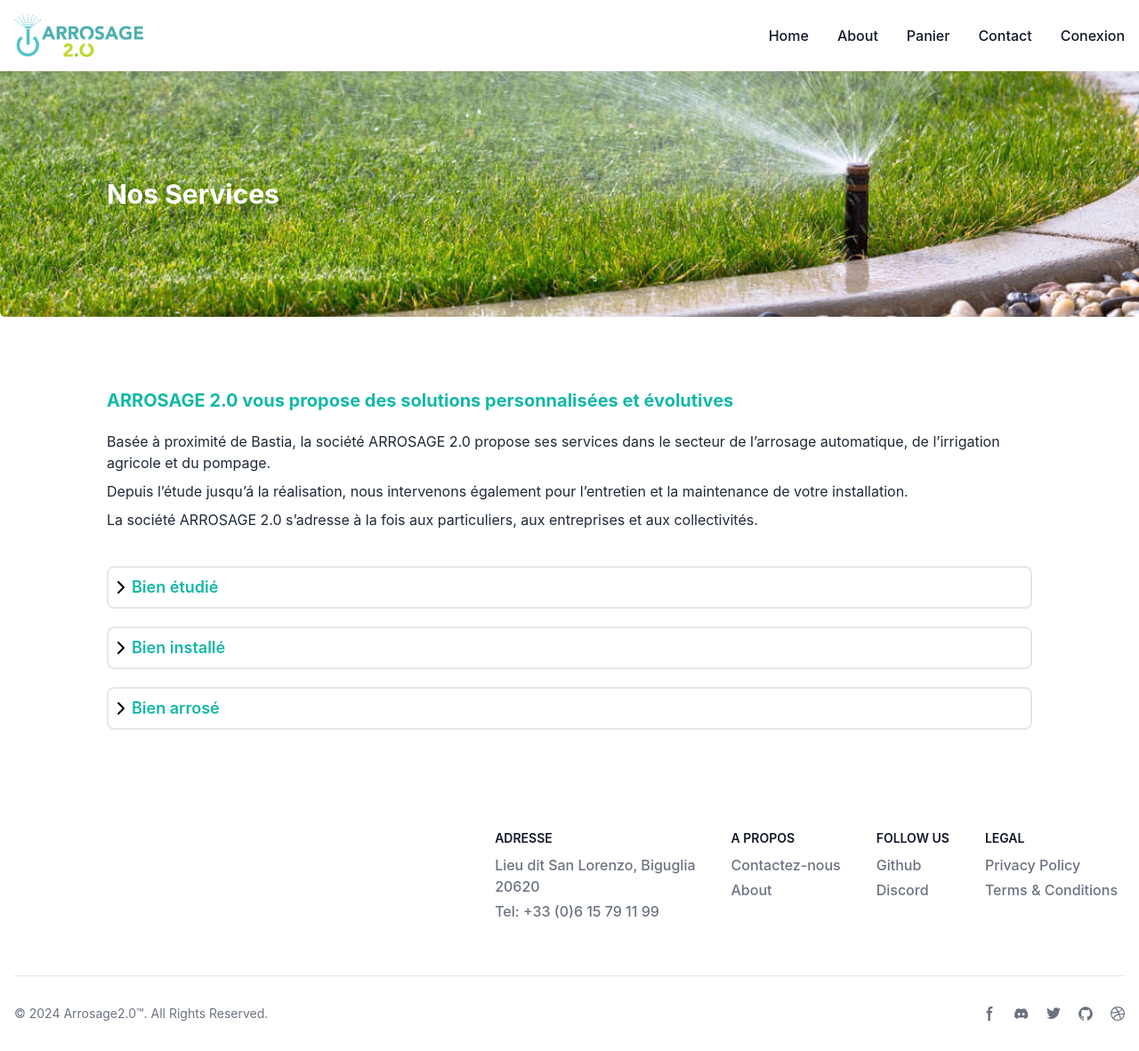
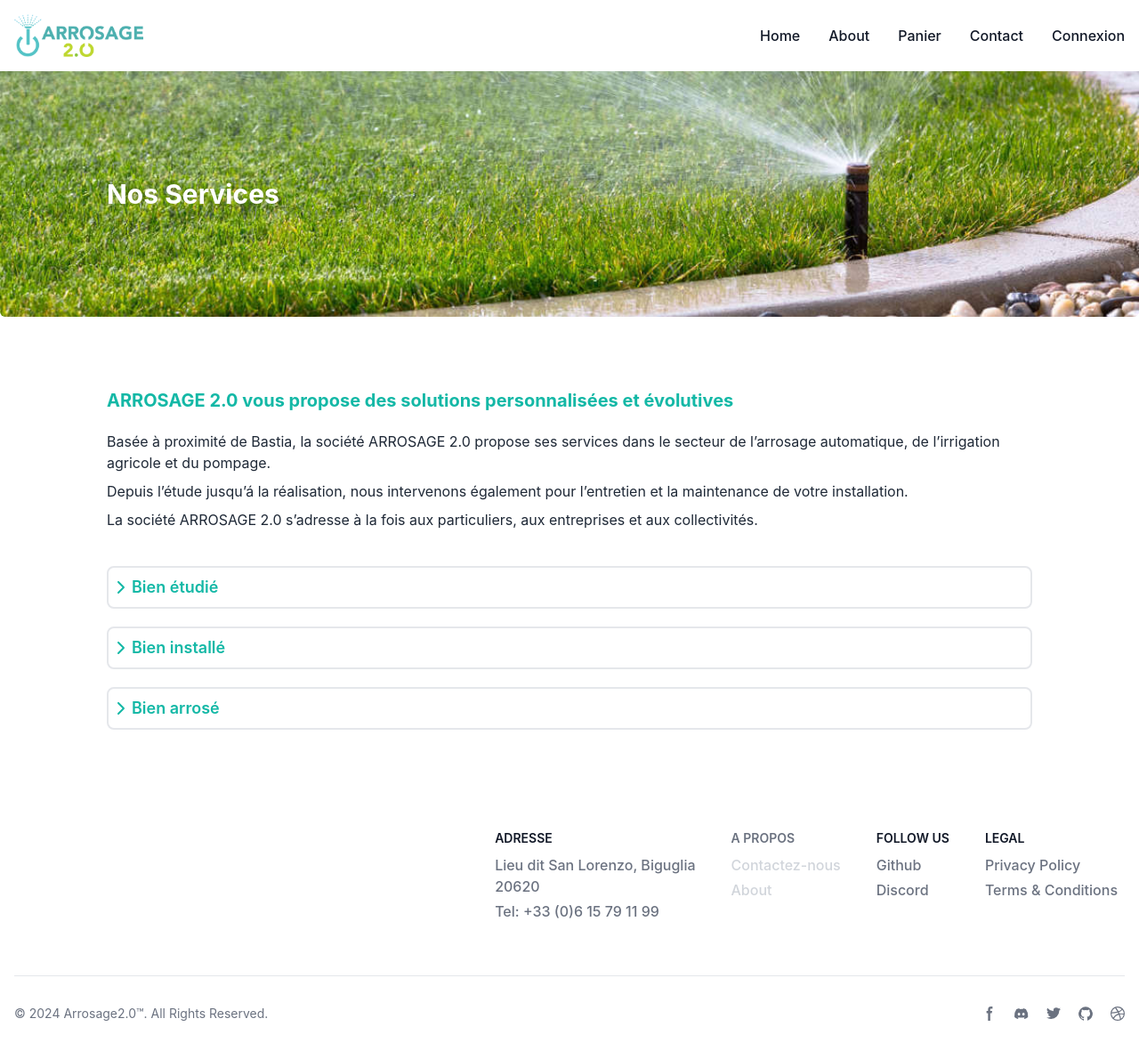
Before and after one commit to thibaultcorouge/Eshop, a React (Create React App) app in the folder front/arrosage2/: page /about in a window 1280 px wide. Shown: the whole page at 89% size. Built offline with nearby package versions, Linux system fonts and the light colour scheme.

Commit message:
light style modification

```diff
--- a/front/arrosage2/src/components/banner/banner.tsx
+++ b/front/arrosage2/src/components/banner/banner.tsx
@@ -37,7 +37,7 @@ function Banner() {
                         <a href="/contact" className="block py-2 px-3 text-gray-900 rounded hover:bg-gray-100 md:hover:bg-transparent md:border-0 md:hover:text-blue-700 md:p-0 dark:text-white md:dark:hover:text-blue-500 dark:hover:bg-gray-700 dark:hover:text-white md:dark:hover:bg-transparent">Contact</a>
                         </li>
                         <li>
-                        <a href="/signin" className="block py-2 px-3 text-gray-900 rounded hover:bg-gray-100 md:hover:bg-transparent md:border-0 md:hover:text-blue-700 md:p-0 dark:text-white md:dark:hover:text-blue-500 dark:hover:bg-gray-700 dark:hover:text-white md:dark:hover:bg-transparent">Conexion</a>
+                        <a href="/signin" className="block py-2 px-3 text-gray-900 rounded hover:bg-gray-100 md:hover:bg-transparent md:border-0 md:hover:text-blue-700 md:p-0 dark:text-white md:dark:hover:text-blue-500 dark:hover:bg-gray-700 dark:hover:text-white md:dark:hover:bg-transparent">Connexion</a>
                         </li>
                     </ul>
                 </div>
--- a/front/arrosage2/src/components/collapse/collapse.tsx
+++ b/front/arrosage2/src/components/collapse/collapse.tsx
@@ -24,13 +24,13 @@ import { faChevronDown } from '@fortawesome/free-solid-svg-icons';
         return(
             <div>
                 {paragraphs.map(({key, title, content}) => (
-                        <div className="md:mb-5 mb-3 md:mt-5 p-2 border-2 border-grey rounded-lg border-" key={key}>
+                        <div className="md:mb-5 mb-3 md:mt-5 p-2 border-2 border-light-grey rounded-lg border-" key={key}>
                             <button
                             className="flex items-center focus:outline-none"
                             type="button"
                             onClick={() => handleFilterOpening(key)}>
                                 <FontAwesomeIcon icon={isOpen[key] ? faChevronDown : faChevronRight}
-                                className="transform transition-transform duration-500 ease-in-out mr-2" />
+                                className="text-teal-500 transform transition-transform duration-500 ease-in-out mr-2" />
                                 <h2 className="text-lg text-teal-500 font-semibold">{title}</h2>
                             </button>
                             <div className={`${isOpen[key] ? "max-h-screen" : "max-h-0"} overflow-hidden transition-all duration-500 ease-in-out`}>
--- a/front/arrosage2/src/components/footer/footer.tsx
+++ b/front/arrosage2/src/components/footer/footer.tsx
@@ -25,8 +25,8 @@ export default function Footer() {
                             </ul>
                         </div>
                         <div className="mr-2">
-                            <h2 className="mb-2 text-sm font-semibold text-gray-900 uppercase dark:text-white">A Propos</h2>
-                            <ul className="text-gray-500 dark:text-gray-400 font-medium">
+                            <h2 className="mb-2 text-sm font-semibold text-gray-500 uppercase dark:text-white">A Propos</h2>
+                            <ul className="text-gray-300 dark:text-gray-300 font-medium">
                                 <li className="mb-1">
                                     <a href="/contact" className="hover:underline">Contactez-nous</a>
                                 </li>
```
